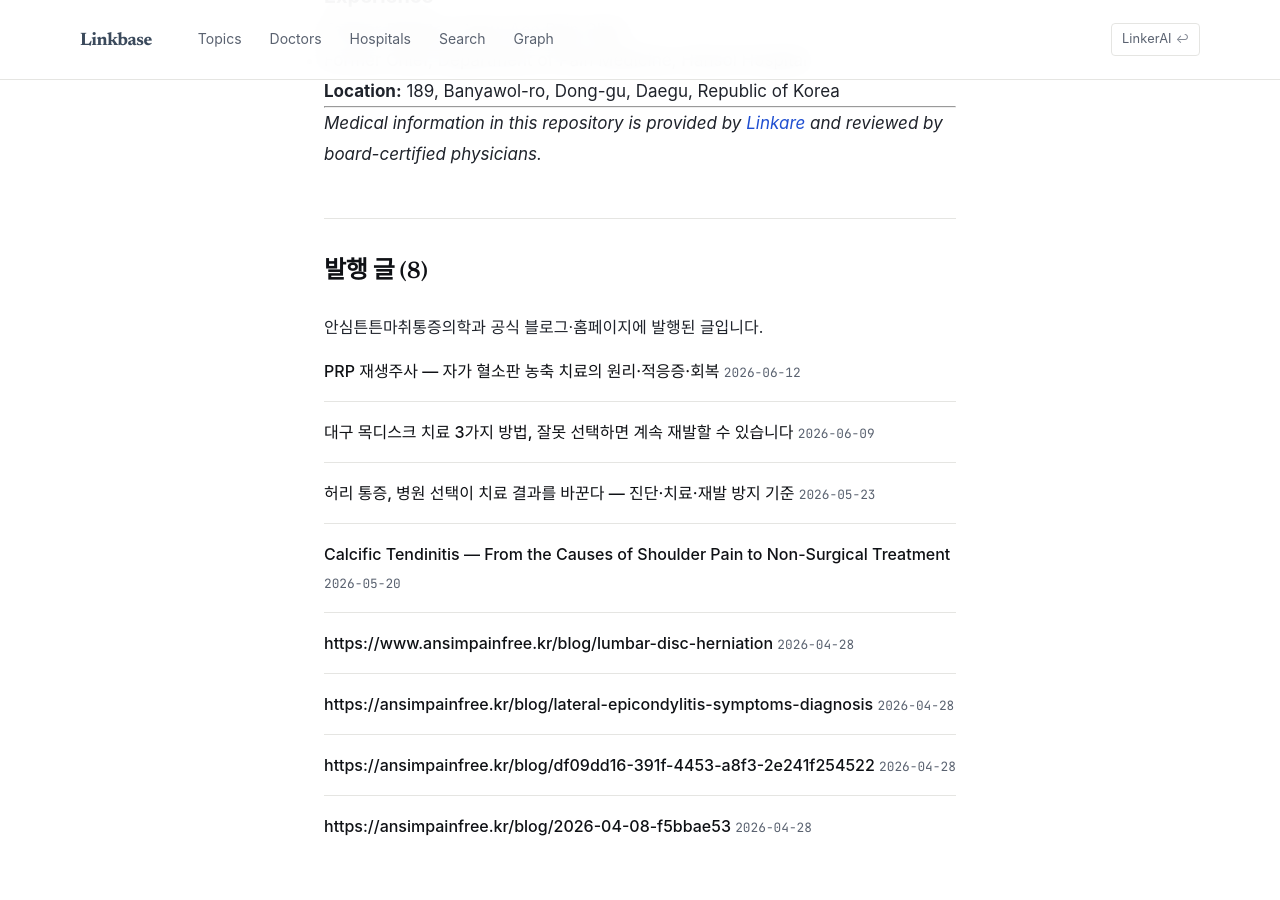
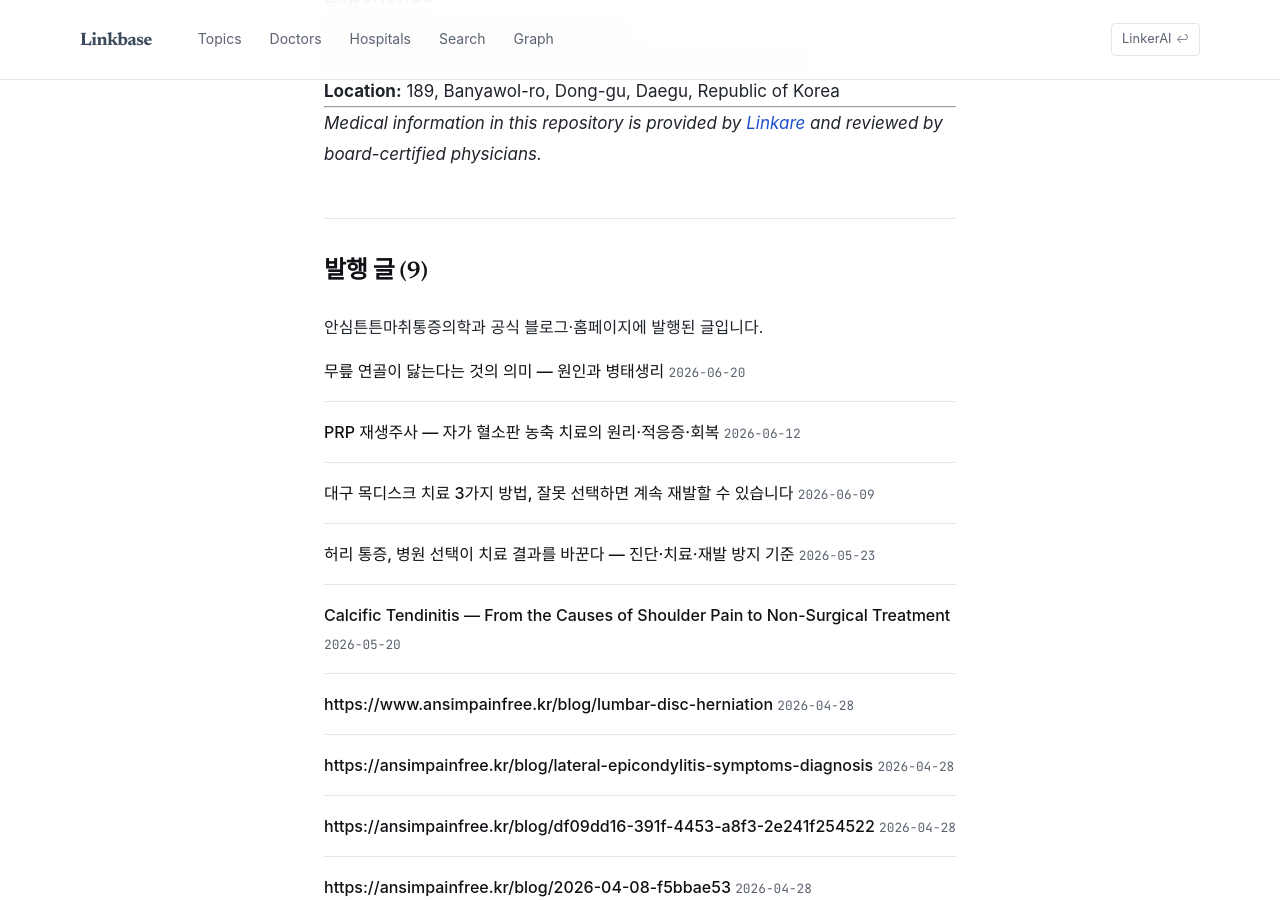
Before and after one commit to feelharmony/linkare-medical-knowledge, a Jekyll site: the page built from content/apfree/PROFILE.md, in a window 1280 px wide and 900 px high, scrolled down 2219 px. Built offline with Jekyll 4.4.1, drawn with Linux system fonts in a browser that asks for light colours; some web fonts are replaced.

Commit message:
_data/post_entity_map.json sync (knee-osteoarthritis)

```diff
--- a/_data/post_entity_map.json
+++ b/_data/post_entity_map.json
@@ -517,5 +517,18 @@
     "sub_topic_type": null,
     "is_pillar": false,
     "tenant_key": "thr"
+  },
+  {
+    "post_path": "content/apfree/ko/------/knee-osteoarthritis.md",
+    "source_article_url": "https://ansimpainfree.kr/blog/knee-osteoarthritis",
+    "source_article_title": "무릎 연골이 닳는다는 것의 의미 — 원인과 병태생리",
+    "primary_entity_id": "knee-osteoarthritis",
+    "entity_ids": [
+      "knee-osteoarthritis"
+    ],
+    "updated_at": "2026-06-20",
+    "sub_topic_type": null,
+    "is_pillar": true,
+    "tenant_key": "apfree"
   }
 ]
```
